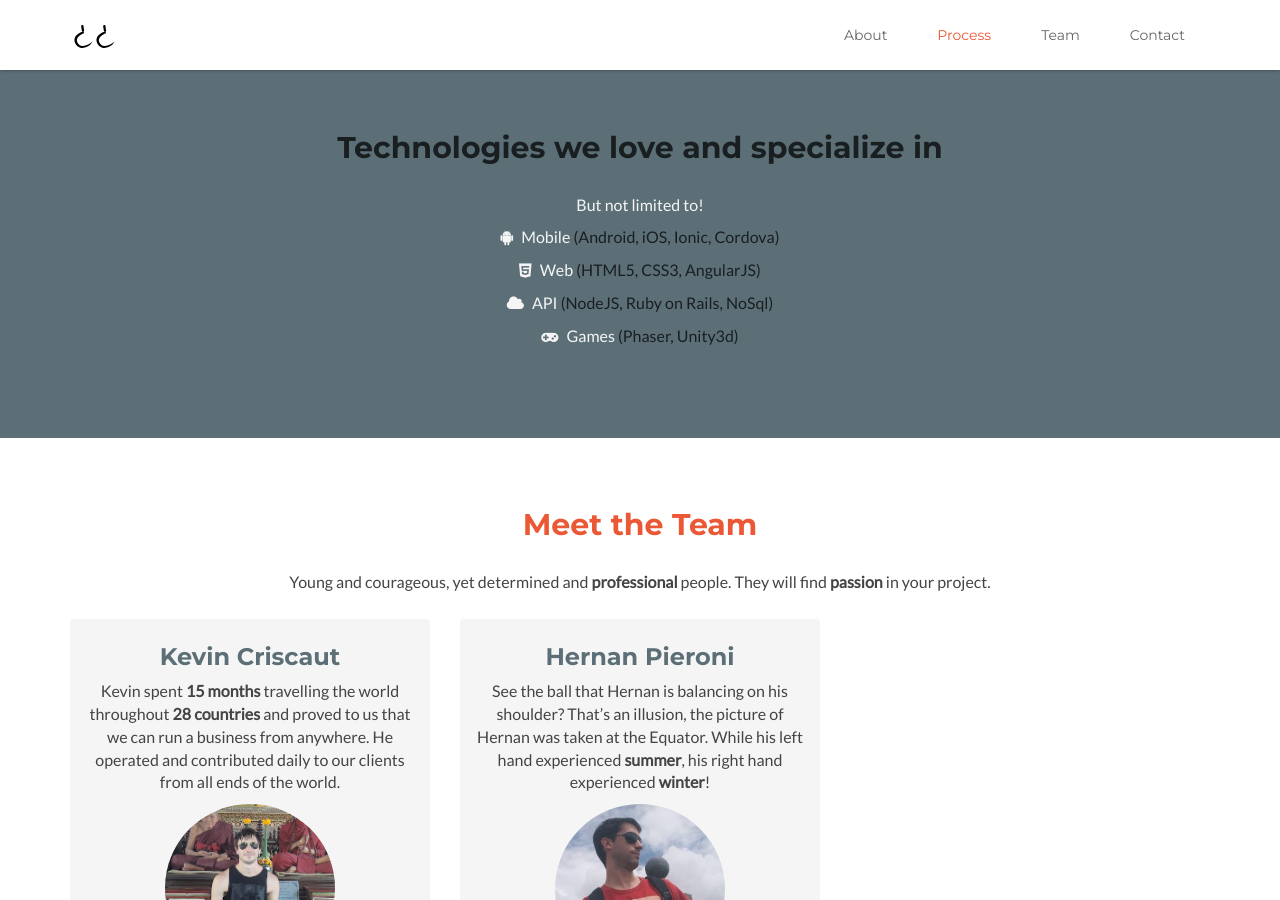
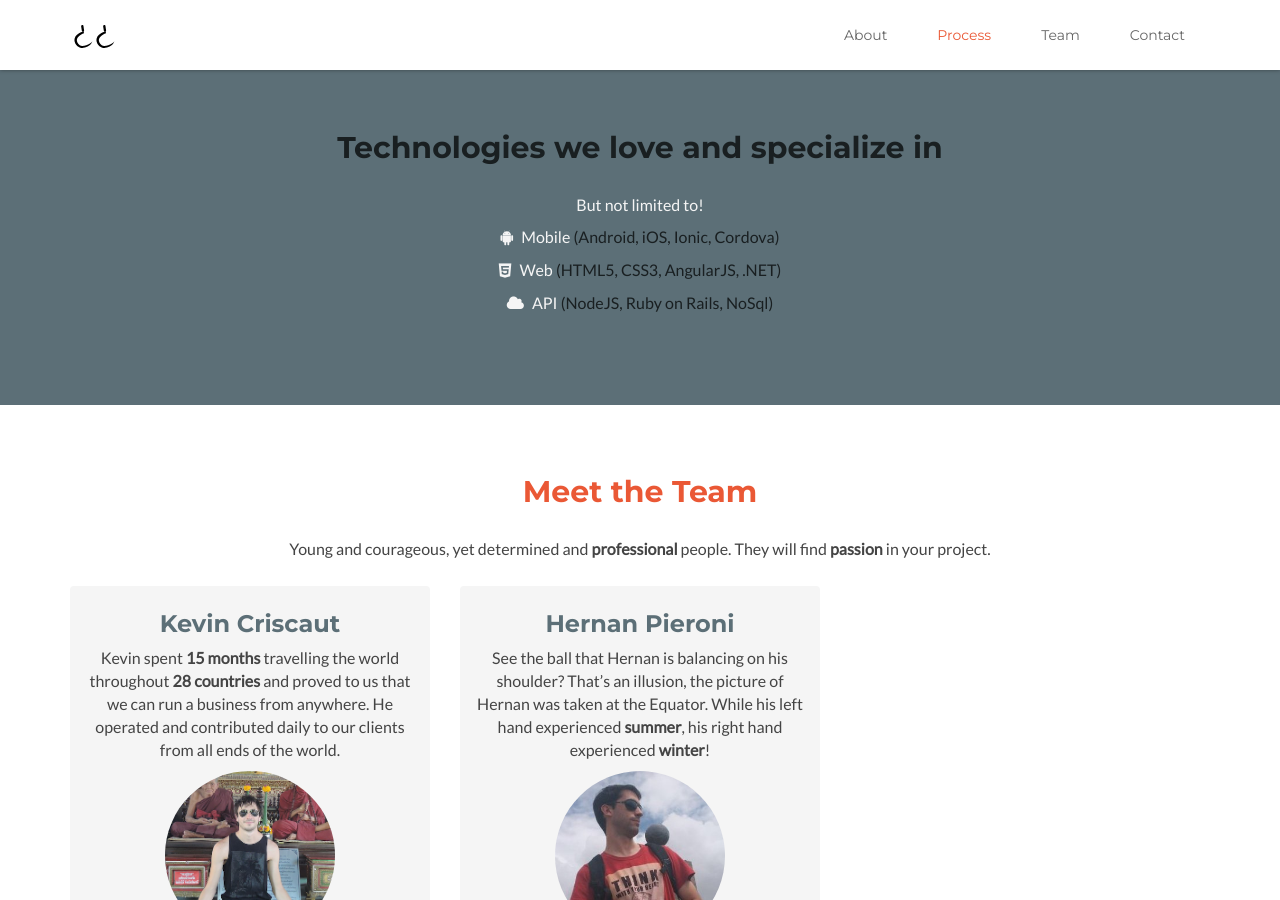
Before and after one commit to CronuSoft/CronuSoft.github.io, a Jekyll site: the page built from index.html, in a window 1280 px wide and 900 px high, scrolled down 2199 px. Built offline with Jekyll 4.4.1, drawn with Linux system fonts in a browser that asks for light colours; comment, search, counter and statistics services are not loaded.

Commit message:
Fixes #7 update technologies

```diff
--- a/_includes/features.html
+++ b/_includes/features.html
@@ -5,9 +5,8 @@
     <p class="intro text-center">But not limited to!</p>
     <ul class="feature-list list-unstyled">
       <li><i class="fa fa-android"></i> <span class="feature">Mobile</span> (Android, iOS, Ionic, Cordova)</li>
-      <li><i class="fa fa-html5"></i> <span class="feature">Web</span> (HTML5, CSS3, AngularJS)</li>
+      <li><i class="fa fa-html5"></i> <span class="feature">Web</span> (HTML5, CSS3, AngularJS, .NET)</li>
       <li><i class="fa fa-cloud"></i> <span class="feature">API</span> (NodeJS, Ruby on Rails, NoSql)</li>
-      <li><i class="fa fa-gamepad"></i> <span class="feature">Games</span> (Phaser, Unity3d)</li>
     </ul>
   </div><!--//container-->
 </section><!--//features-->
```
